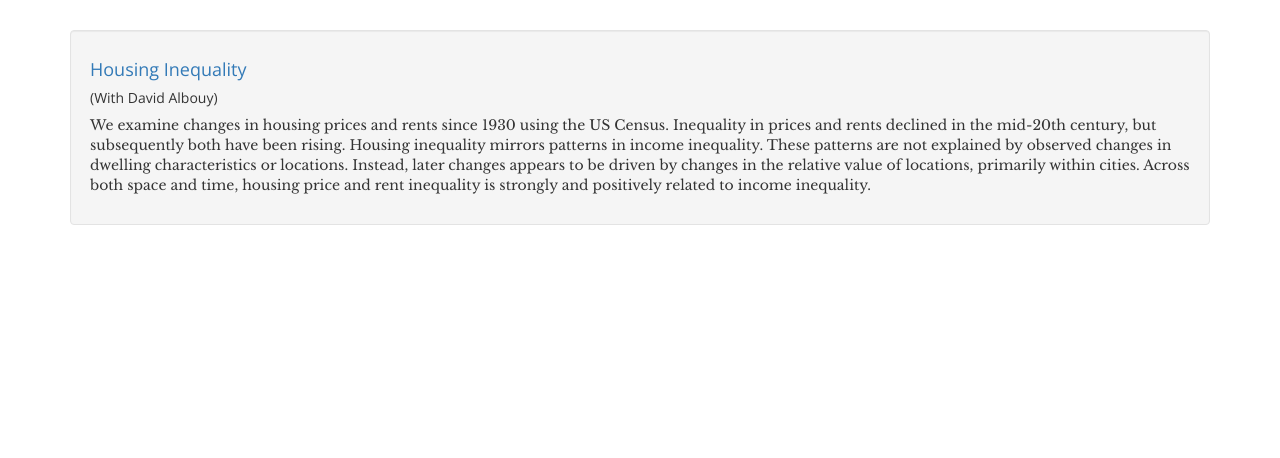
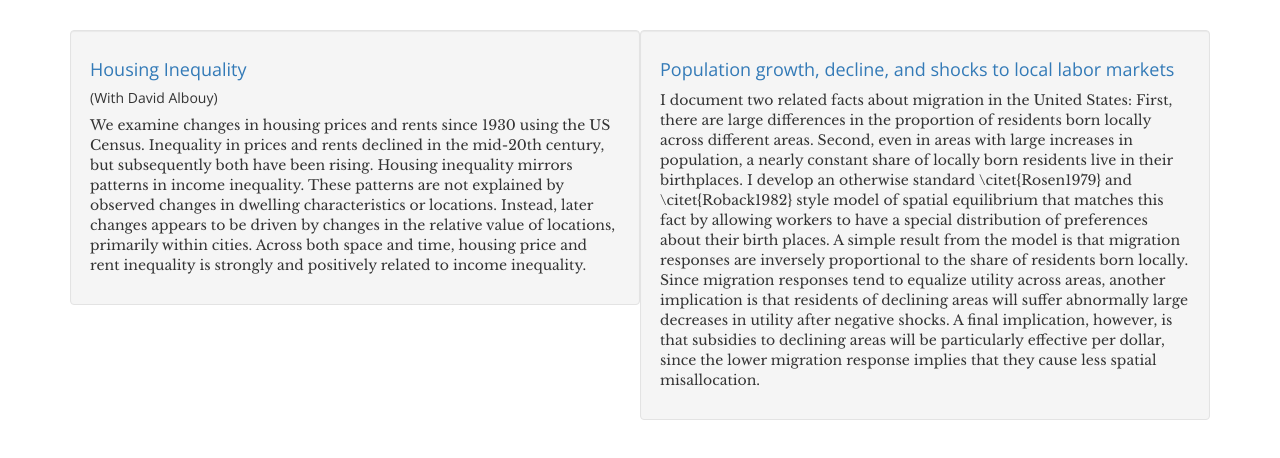
Before and after one commit to MZabek/MZabek.github.io, a plain HTML site: page index.html in a window 1280 px wide. Shown: the part 298-756 px from the top of the page. Drawn offline with nearby package versions, Linux system fonts and the light colour scheme.

Commit message:
Added population decline paper.

```diff
--- a/index.html
+++ b/index.html
@@ -92,17 +92,17 @@
 	</div>
 	<!-- Wells for research papers, etc. -->
       <div class="row-fluid">
-        <div class="well col-xs-12 col-sm-12">
+        <div class="well col-xs-12 col-sm-6">
 					 <a href="https://drive.google.com/file/d/0B3cI9G3dTMW4QTk1OFNQQmVmVFU/view?usp=sharing"><h4>Housing Inequality</h4></a>
 					<h5> (With David Albouy) </h5>
 					<p>We examine changes in housing prices and rents since 1930 using the US Census. Inequality in prices and rents declined in the mid-20th century, but subsequently both have been rising. Housing inequality mirrors patterns in income inequality. These patterns are not explained by observed changes in dwelling characteristics or locations. Instead, later changes appears to be driven by changes in the relative value of locations, primarily within cities. Across both space and time, housing price and rent inequality is strongly and positively related to income inequality.<p>
 				</div>
-		<!--
-        <div class="well col-xs-12 col-sm-12">
-				 <a href="#"><h4>Population decline and shocks in local labor markets</h4></a>
-				<p>I examine how declining areas in the US respond to new labor demand shocks. Declining areas have a much higher proportion of residents born locally and I show how this is a natural result of population decline. Workers respond only slightly to aggregate shocks in deciding whether to stay where they are born, but they respond much more in comparing other places to live, so areas primarily grow by attracting workers born elsewhere. I build and calibrate a simple model that incorporates this phenomenon and use it to derive the implication that migration responses in declining regions will be much lower, since more workers are inframarginal about their migration decision. I examine responses after two conceptually distinct shocks to local labor demand and find further evidence that support the model's predictions in terms of migration and other labor supply outcomes.<p>
-        </div>
-			-->
+        <div class="well col-xs-12 col-sm-6">
+				 <a href="https://drive.google.com/a/umich.edu/file/d/0B3cI9G3dTMW4N2puV2IzeU5uZTQ/view"><h4>Population growth, decline, and shocks to local labor markets</h4></a>
+				<p>I document two related facts about migration in the United States: First, there are large differences in the proportion of residents born locally across different areas. Second, even in areas with large increases in population, a nearly constant share of locally born residents live in their birthplaces. I develop an otherwise standard \citet{Rosen1979} and \citet{Roback1982} style model of spatial equilibrium that matches this fact by allowing workers to have a special distribution of preferences about their birth places. A simple result from the model is that migration responses are inversely proportional to the share of residents born locally. Since migration responses tend to equalize utility across areas, another implication is that residents of declining areas will suffer abnormally large decreases in utility after negative shocks. A final implication, however, is that subsidies to declining areas will be particularly effective per dollar, since the lower migration response implies that they cause less spatial misallocation.</p>
+
+
+				</div>
       </div>
     </div> <!-- /container -->
 
```
